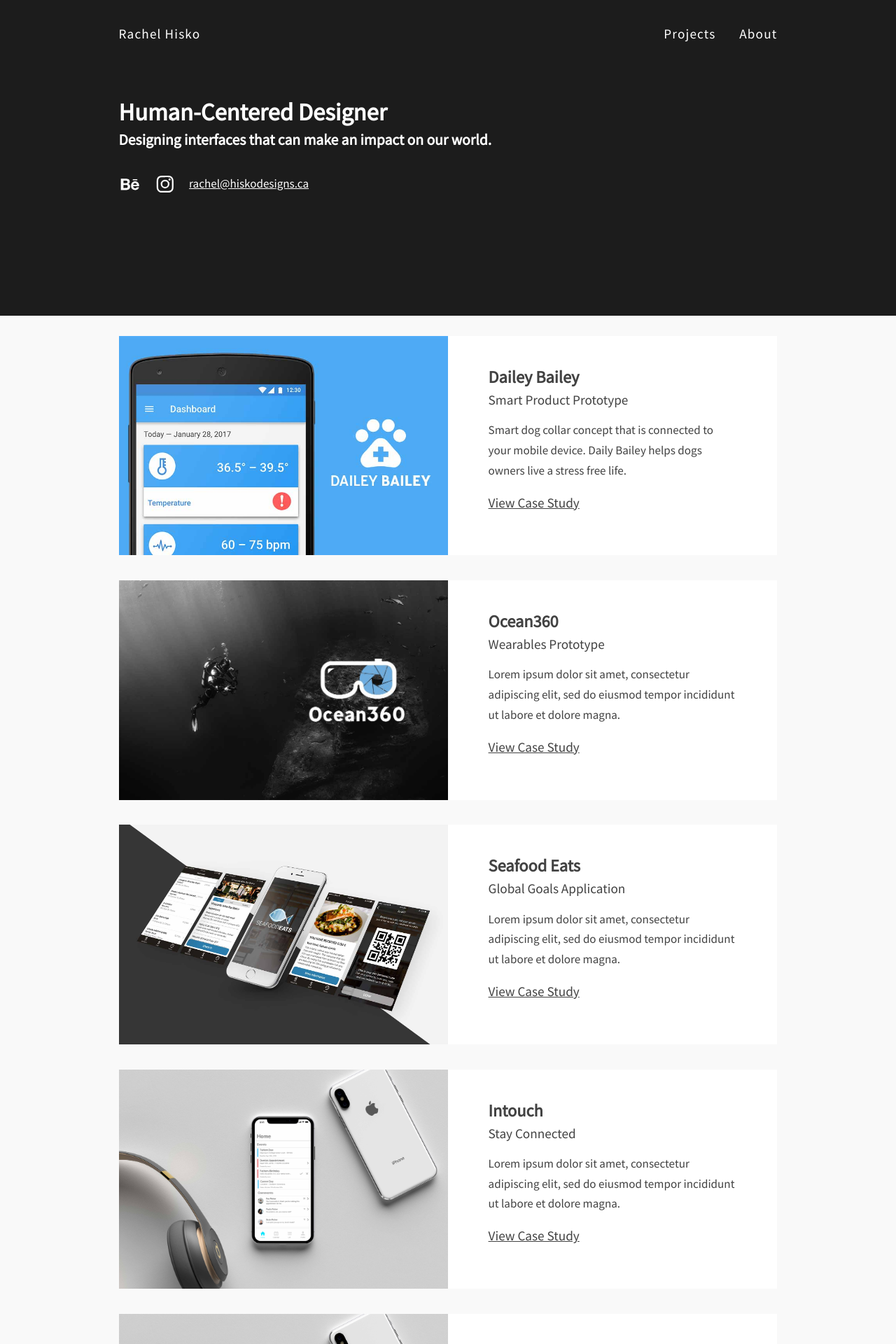
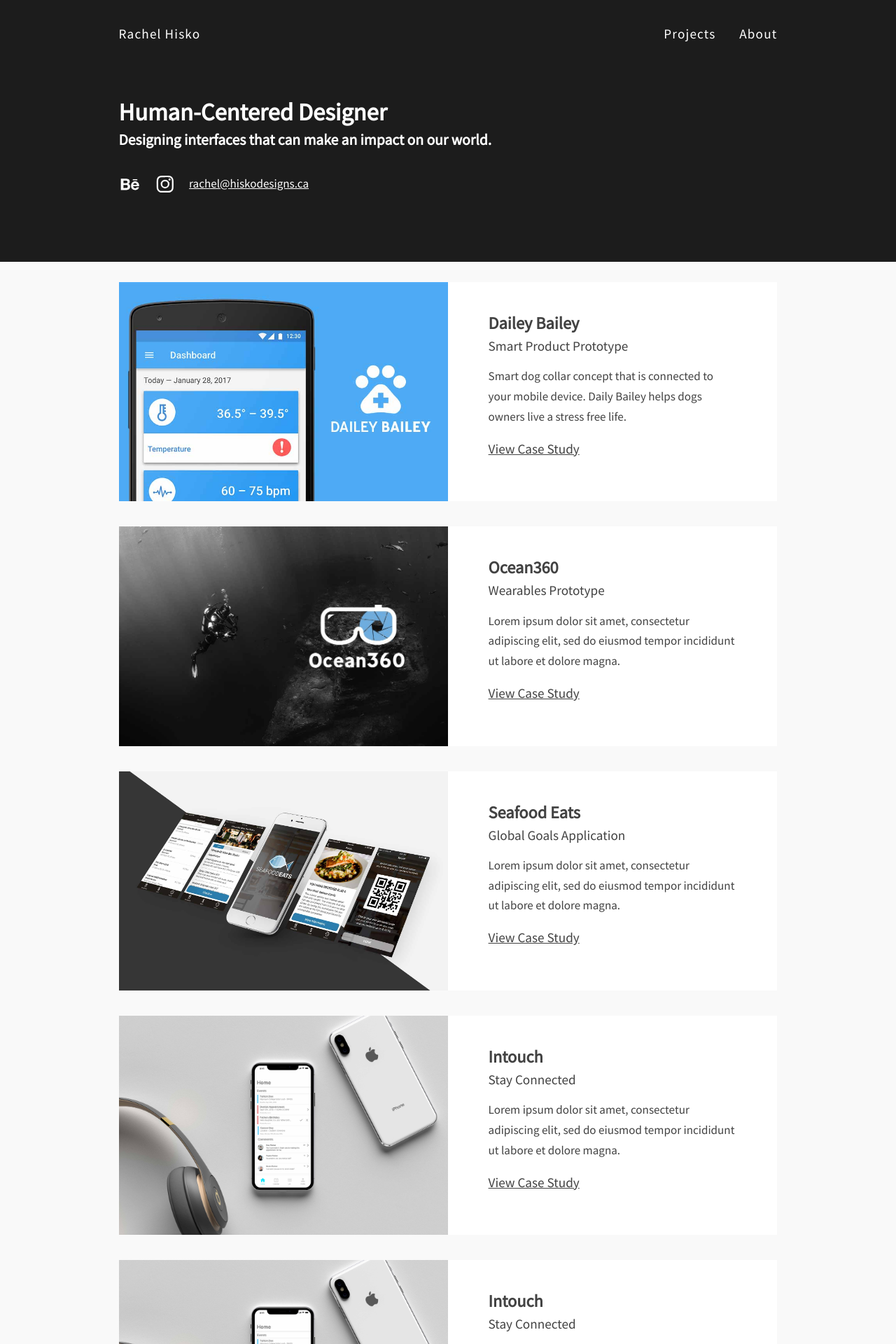
Before and after one commit to rachelhisko/portfolio-website, a Jekyll site: the page built from index.html, in a window 1280 px wide. Shown: the top 1920 px of the page at 70% size. Built offline with Jekyll 4.4.1, drawn with Linux system fonts in a browser that asks for light colours.

Commit message:
changing height

```diff
--- a/_includes/css/main.css
+++ b/_includes/css/main.css
@@ -20,7 +20,7 @@ html {
 .banner {
   background-color: #1C1C1C;
   color: white;
-  height: 19em;
+  height: 15em;
 }
 
 .nav {
```
